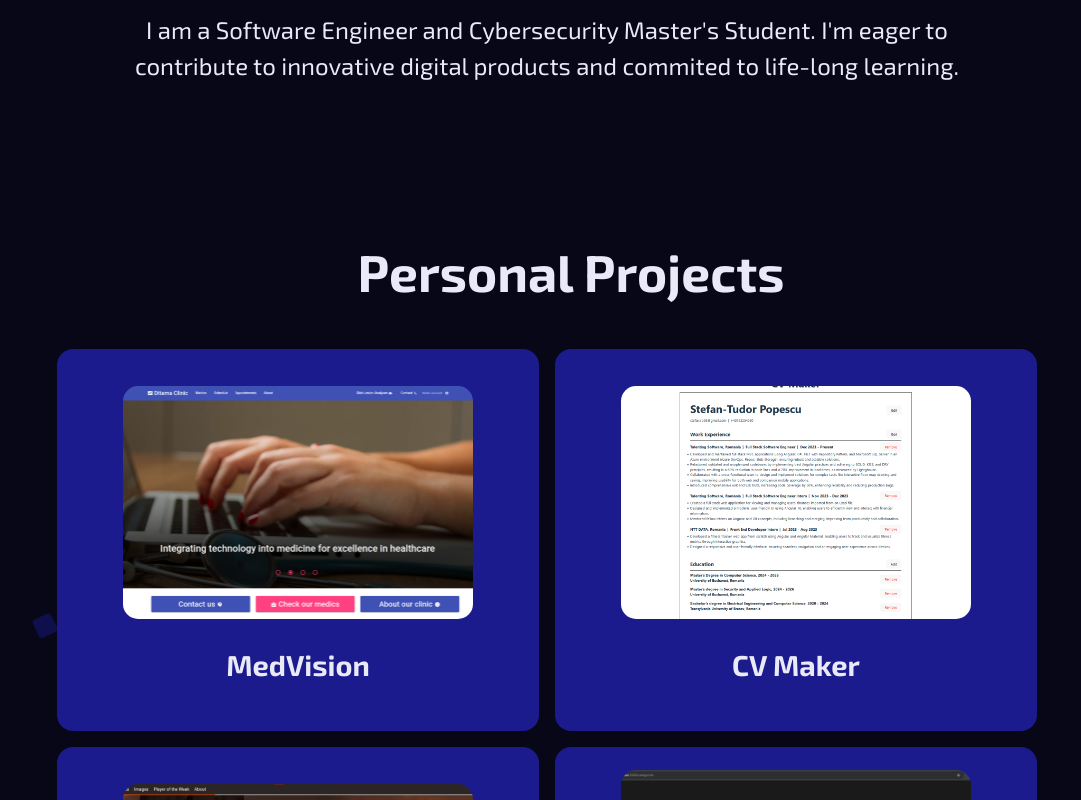
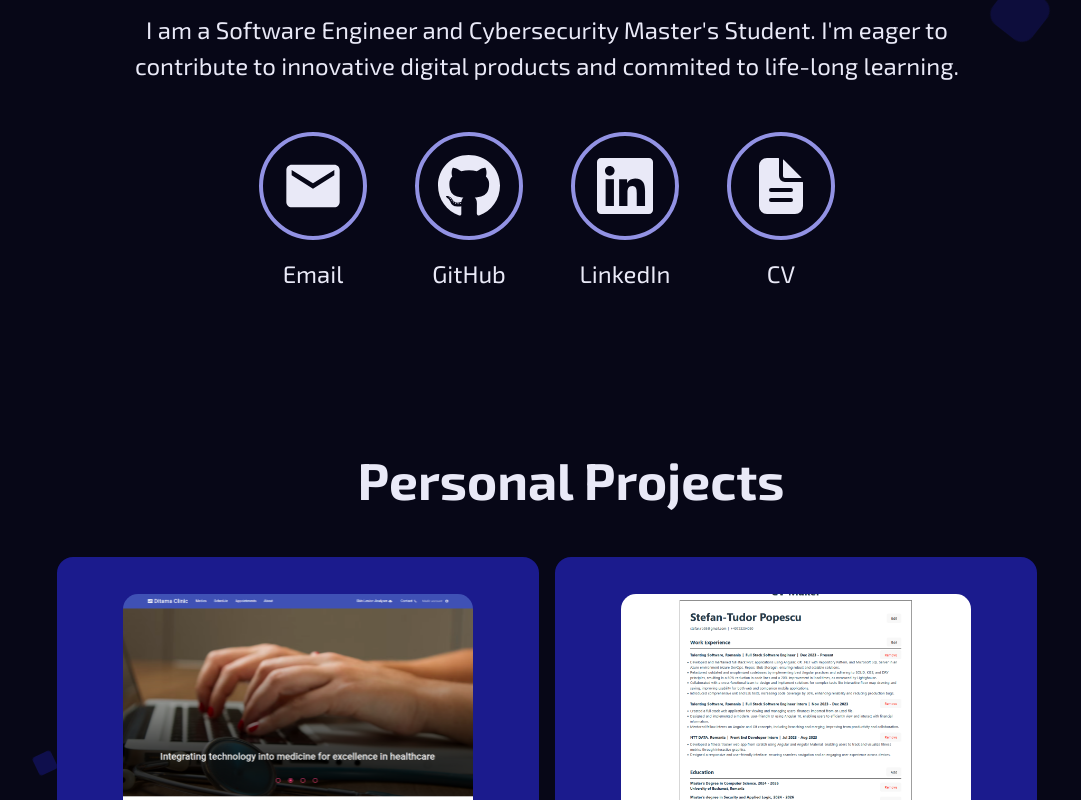
Before and after one commit to PopescuStefan1/Personal-Website, a React (Vite) app: page / in a window 1280 px wide. Shown: the part 1460-2260 px from the top of the page, without its empty margins (93-1174 px from the left). Built offline with nearby package versions, Linux system fonts and the light colour scheme.

Commit message:
Add contact section

```diff
--- a/src/App.css
+++ b/src/App.css
@@ -239,14 +239,19 @@ a {
     height: 100%;
 }
 
-.icon-container {
-    border: 2px solid var(--primary-color);
+.icon-container,
+.contact-icon-container {
     border-radius: 50%;
-    height: 50px;
-    width: 50px;
+
     display: flex;
     align-items: center;
     justify-content: center;
+}
+
+.icon-container {
+    height: 50px;
+    width: 50px;
+    border: 2px solid var(--primary-color);
 }
 
 .icon-vertical-line {
@@ -476,3 +481,33 @@ a {
         grid-template-columns: 1fr 1fr;
     }
 }
+
+.contact-div {
+    margin-top: 3rem;
+    display: flex;
+    align-items: center;
+    justify-content: center;
+    gap: 3rem;
+}
+
+.contact-info-container {
+    display: flex;
+    flex-direction: column;
+    align-items: center;
+    justify-content: center;
+}
+
+.contact-icon-container {
+    height: 100px;
+    width: 100px;
+    border: 4px solid var(--primary-color);
+    transition: 0.25s;
+    color: var(--text-color);
+    background-color: transparent;
+}
+
+.contact-icon-container:hover {
+    cursor: pointer;
+    background-color: var(--primary-color);
+    color: black;
+}
--- a/src/App.jsx
+++ b/src/App.jsx
@@ -1,10 +1,11 @@
 import "./App.css";
 import { IconContext } from "react-icons";
-import { MdComputer } from "react-icons/md";
-import { FaServer, FaMobileScreen, FaBookOpen } from "react-icons/fa6";
+import { MdComputer, MdEmail } from "react-icons/md";
+import { FaServer, FaMobileScreen, FaBookOpen, FaGithub, FaLinkedin } from "react-icons/fa6";
 import { useEffect, useRef } from "react";
 import ProjectCard from "./components/ProjectCard";
 import projects from "./data/projectsData";
+import { IoDocumentText } from "react-icons/io5";
 
 function App() {
     const circlesRef = useRef(null);
@@ -17,7 +18,6 @@ function App() {
         const resizeObserver = new ResizeObserver((entries) => {
             for (let entry of entries) {
                 circles.style.setProperty("--container-height", `${entry.contentRect.height}px`);
-                console.log(entry);
             }
         });
 
@@ -99,6 +99,70 @@ function App() {
                                 I am a Software Engineer and Cybersecurity Master&apos;s Student. I&apos;m eager to
                                 contribute to innovative digital products and commited to life-long learning.
                             </p>
+                            <div className="contact-div">
+                                <div className="contact-info-container">
+                                    <IconContext.Provider value={{ size: "4em" }}>
+                                        <div
+                                            className="contact-icon-container"
+                                            onClick={() => (window.location.href = "mailto:stefan.ro95@gmail.com")}
+                                        >
+                                            <MdEmail />
+                                        </div>
+                                    </IconContext.Provider>
+                                    <p>Email</p>
+                                </div>
+                                <div className="contact-info-container">
+                                    <IconContext.Provider value={{ size: "4em" }}>
+                                        <div
+                                            className="contact-icon-container"
+                                            onClick={() =>
+                                                window.open(
+                                                    "https://github.com/PopescuStefan1",
+                                                    "_blank",
+                                                    "noopener,noreferrer"
+                                                )
+                                            }
+                                        >
+                                            <FaGithub />
+                                        </div>
+                                    </IconContext.Provider>
+                                    <p>GitHub</p>
+                                </div>
+                                <div className="contact-info-container">
+                                    <IconContext.Provider value={{ size: "4em" }}>
+                                        <div
+                                            className="contact-icon-container"
+                                            onClick={() =>
+                                                window.open(
+                                                    "https://www.linkedin.com/in/stefan-tudorpopescu/",
+                                                    "_blank",
+                                                    "noopener,noreferrer"
+                                                )
+                                            }
+                                        >
+                                            <FaLinkedin />
+                                        </div>
+                                    </IconContext.Provider>
+                                    <p>LinkedIn</p>
+                                </div>
+                                <div className="contact-info-container">
+                                    <IconContext.Provider value={{ size: "4em" }}>
+                                        <div
+                                            className="contact-icon-container"
+                                            onClick={() =>
+                                                window.open(
+                                                    "https://drive.google.com/uc?export=download&id=19J9xIiRMGqmhqc4cZv_skLzkM3uwPOwh",
+                                                    "_blank",
+                                                    "noopener,noreferrer"
+                                                )
+                                            }
+                                        >
+                                            <IoDocumentText />
+                                        </div>
+                                    </IconContext.Provider>
+                                    <p>CV</p>
+                                </div>
+                            </div>
                         </div>
                     </div>
 
--- a/src/components/ProjectCard.jsx
+++ b/src/components/ProjectCard.jsx
@@ -37,14 +37,14 @@ const ProjectCard = ({ images, title, description, websiteLink, githubLink }) =>
                     <div></div>
                     <div className="project-card-title">{title}</div>
                     <button onClick={() => window.open(websiteLink ?? githubLink, "_blank", "noopener,noreferrer")}>
-                        {websiteLink ? "Visit Website" : "Github Link"}
+                        {websiteLink ? "Visit Website" : "GitHub Link"}
                     </button>
                 </div>
             </div>
             <div className="project-card-description">
                 {description}{" "}
                 <a href={githubLink} target="_blank" rel="noopener noreferrer">
-                    {websiteLink ? "Github Link" : ""}
+                    {websiteLink ? "GitHub Link" : ""}
                 </a>
             </div>
         </div>
```
